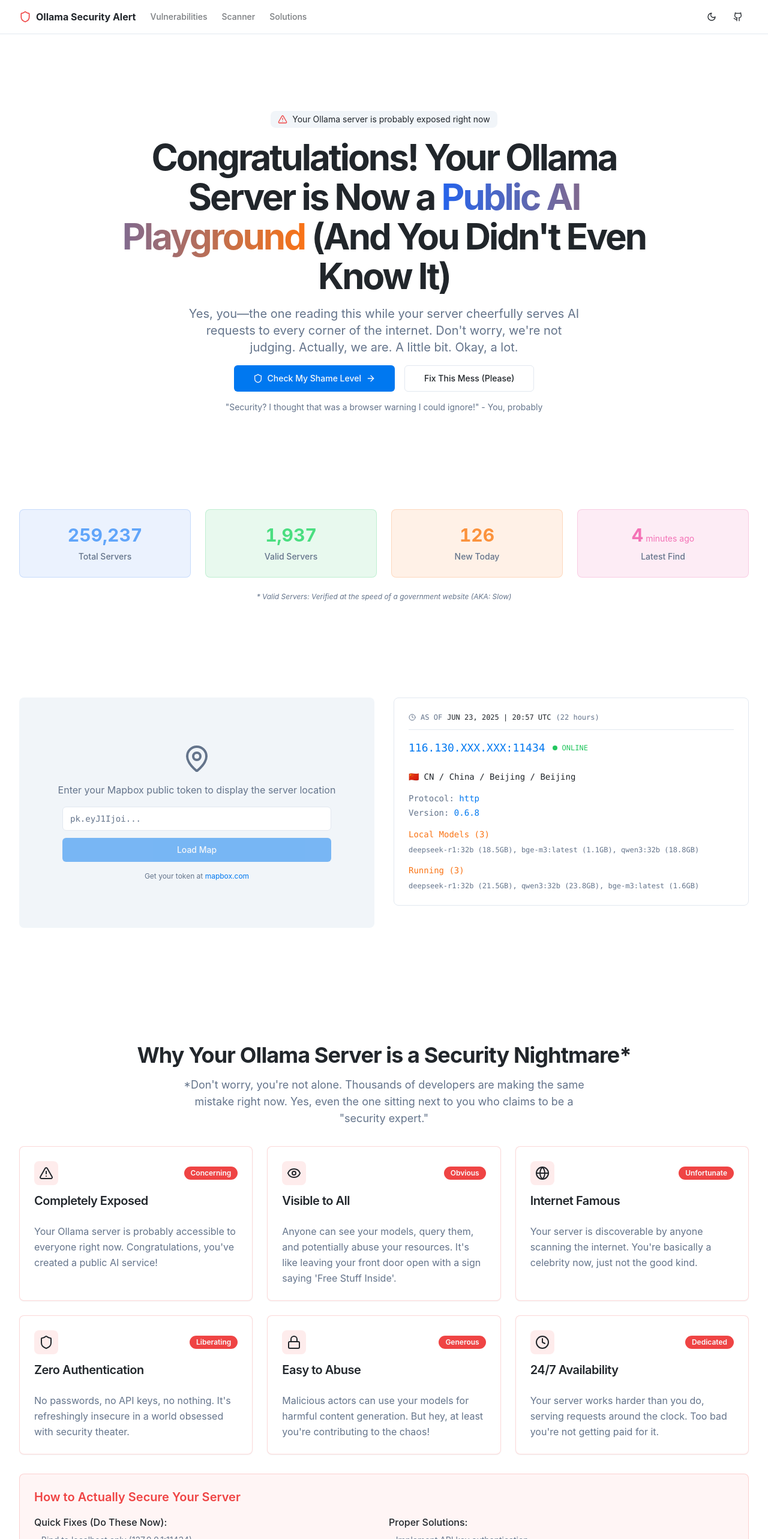
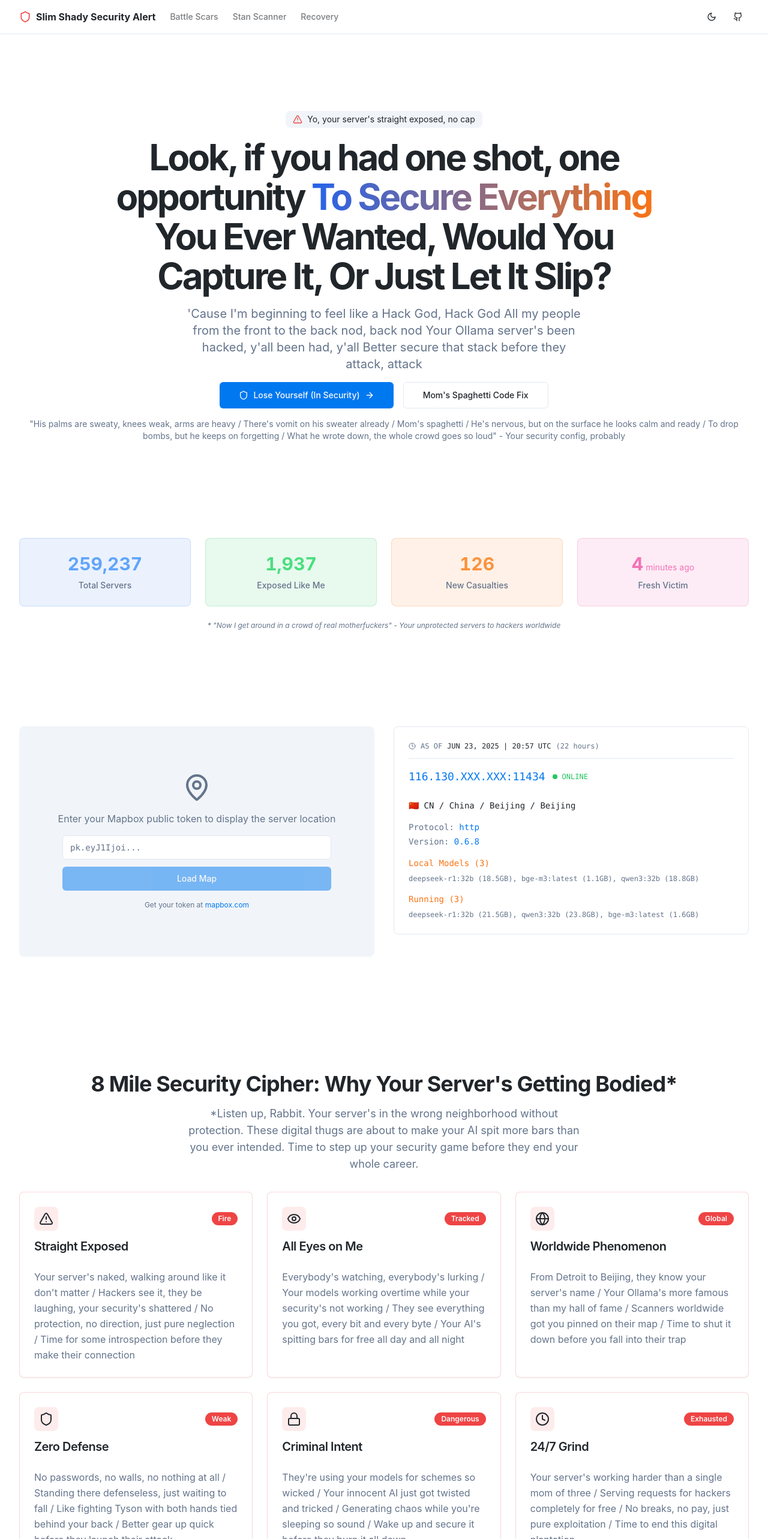
Before and after one commit to nileshevrywhr/sarcastic-react-starter-kit, a React (Vite) app: page / in a window 1280 px wide. Shown: the top 2566 px of the page at 60% size. Built offline with nearby package versions, Linux system fonts and the light colour scheme.

Commit message:
Refactor: Rewrite website in Eminem's style
Updated website copy and design to match Eminem's style, including changes to the Hero, ServerStats, Features, Header, and Footer components.

```diff
--- a/src/components/Features.tsx
+++ b/src/components/Features.tsx
@@ -7,39 +7,39 @@ const Features = () => {
   const features = [
     {
       icon: <AlertTriangle className="h-6 w-6" />,
-      title: "Completely Exposed",
-      description: "Your Ollama server is probably accessible to everyone right now. Congratulations, you've created a public AI service!",
-      badge: "Concerning"
+      title: "Straight Exposed",
+      description: "Your server's naked, walking around like it don't matter / Hackers see it, they be laughing, your security's shattered / No protection, no direction, just pure neglection / Time for some introspection before they make their connection",
+      badge: "Fire"
     },
     {
       icon: <Eye className="h-6 w-6" />,
-      title: "Visible to All",
-      description: "Anyone can see your models, query them, and potentially abuse your resources. It's like leaving your front door open with a sign saying 'Free Stuff Inside'.",
-      badge: "Obvious"
+      title: "All Eyes on Me",
+      description: "Everybody's watching, everybody's lurking / Your models working overtime while your security's not working / They see everything you got, every bit and every byte / Your AI's spitting bars for free all day and all night",
+      badge: "Tracked"
     },
     {
       icon: <Globe className="h-6 w-6" />,
-      title: "Internet Famous",
-      description: "Your server is discoverable by anyone scanning the internet. You're basically a celebrity now, just not the good kind.",
-      badge: "Unfortunate"
+      title: "Worldwide Phenomenon",
+      description: "From Detroit to Beijing, they know your server's name / Your Ollama's more famous than my hall of fame / Scanners worldwide got you pinned on their map / Time to shut it down before you fall into their trap",
+      badge: "Global"
     },
     {
       icon: <Shield className="h-6 w-6" />,
-      title: "Zero Authentication",
-      description: "No passwords, no API keys, no nothing. It's refreshingly insecure in a world obsessed with security theater.",
-      badge: "Liberating"
+      title: "Zero Defense",
+      description: "No passwords, no walls, no nothing at all / Standing there defenseless, just waiting to fall / Like fighting Tyson with both hands tied behind your back / Better gear up quick before they launch their attack",
+      badge: "Weak"
     },
     {
       icon: <Lock className="h-6 w-6" />,
-      title: "Easy to Abuse",
-      description: "Malicious actors can use your models for harmful content generation. But hey, at least you're contributing to the chaos!",
-      badge: "Generous"
+      title: "Criminal Intent",
+      description: "They're using your models for schemes so wicked / Your innocent AI just got twisted and tricked / Generating chaos while you're sleeping so sound / Wake up and secure it before they burn it all down",
+      badge: "Dangerous"
     },
     {
       icon: <Clock className="h-6 w-6" />,
-      title: "24/7 Availability",
-      description: "Your server works harder than you do, serving requests around the clock. Too bad you're not getting paid for it.",
-      badge: "Dedicated"
+      title: "24/7 Grind",
+      description: "Your server's working harder than a single mom of three / Serving requests for hackers completely for free / No breaks, no pay, just pure exploitation / Time to end this digital plantation",
+      badge: "Exhausted"
     }
   ];
 
@@ -47,11 +47,12 @@ const Features = () => {
     <section id="features" className="container py-24 space-y-8">
       <div className="text-center space-y-4">
         <h2 className="text-3xl font-bold tracking-tight md:text-4xl">
-          Why Your Ollama Server is a Security Nightmare*
+          8 Mile Security Cipher: Why Your Server's Getting Bodied*
         </h2>
         <p className="text-muted-foreground text-lg max-w-2xl mx-auto">
-          *Don't worry, you're not alone. Thousands of developers are making the same mistake
-          right now. Yes, even the one sitting next to you who claims to be a "security expert."
+          *Listen up, Rabbit. Your server's in the wrong neighborhood without protection.
+          These digital thugs are about to make your AI spit more bars than you ever intended.
+          Time to step up your security game before they end your whole career.
         </p>
       </div>
 
@@ -77,24 +78,24 @@ const Features = () => {
       </div>
 
       <div className="mt-12 p-6 bg-destructive/5 border border-destructive/20 rounded-lg">
-        <h3 className="text-xl font-semibold mb-4 text-destructive">How to Actually Secure Your Server</h3>
+        <h3 className="text-xl font-semibold mb-4 text-destructive">Marshall's Security Manual (Don't Sleep on This)</h3>
         <div className="grid gap-4 md:grid-cols-2">
           <div>
-            <h4 className="font-medium mb-2">Quick Fixes (Do These Now):</h4>
+            <h4 className="font-medium mb-2">Quick Fixes (Before You Lose Yourself):</h4>
             <ul className="text-sm space-y-1 text-muted-foreground">
-              <li>• Bind to localhost only (127.0.0.1:11434)</li>
-              <li>• Use a reverse proxy with authentication</li>
-              <li>• Set up firewall rules</li>
-              <li>• Monitor access logs regularly</li>
+              <li>• Lock it down to localhost (127.0.0.1:11434)</li>
+              <li>• Set up a reverse proxy with authentication</li>
+              <li>• Build those firewall walls up high</li>
+              <li>• Monitor those logs like your life depends on it</li>
             </ul>
           </div>
           <div>
-            <h4 className="font-medium mb-2">Proper Solutions:</h4>
+            <h4 className="font-medium mb-2">Real Solutions (The Way I Am):</h4>
             <ul className="text-sm space-y-1 text-muted-foreground">
-              <li>• Implement API key authentication</li>
-              <li>• Use VPN for remote access</li>
-              <li>• Set up rate limiting</li>
-              <li>• Regular security audits</li>
+              <li>• API keys stronger than my lyrics</li>
+              <li>• VPN tunnel deeper than my rhymes</li>
+              <li>• Rate limiting tighter than my flow</li>
+              <li>• Security audits more thorough than my bars</li>
             </ul>
           </div>
         </div>
--- a/src/components/Footer.tsx
+++ b/src/components/Footer.tsx
@@ -8,37 +8,37 @@ const Footer = () => {
       <div className="container py-8 md:py-12">
         <div className="grid gap-8 md:grid-cols-4">
           <div className="space-y-3">
-            <h3 className="text-lg font-semibold">Ollama Security Alert</h3>
+            <h3 className="text-lg font-semibold">Slim Shady Security Alert</h3>
             <p className="text-sm text-muted-foreground max-w-xs">
-              Making the internet slightly more secure, one sarcastic wake-up call at a time.
-              You're welcome.
+              Making servers bulletproof, one fire track at a time.
+              'Cause everybody has security problems, but not everybody's got bars to solve them.
             </p>
           </div>
 
           <div className="space-y-3">
-            <h4 className="text-sm font-semibold">Security Resources</h4>
+            <h4 className="text-sm font-semibold">Recovery Resources</h4>
             <ul className="space-y-2 text-sm text-muted-foreground">
-              <li><a href="#" className="hover:text-foreground transition-colors">Ollama Security Guide</a></li>
-              <li><a href="#" className="hover:text-foreground transition-colors">Server Hardening Tips</a></li>
-              <li><a href="#" className="hover:text-foreground transition-colors">Vulnerability Reports</a></li>
+              <li><a href="#" className="hover:text-foreground transition-colors">Lose Yourself Security Guide</a></li>
+              <li><a href="#" className="hover:text-foreground transition-colors">Not Afraid Hardening Tips</a></li>
+              <li><a href="#" className="hover:text-foreground transition-colors">Rap God Vulnerability Reports</a></li>
             </ul>
           </div>
 
           <div className="space-y-3">
-            <h4 className="text-sm font-semibold">Tools & Scanners</h4>
+            <h4 className="text-sm font-semibold">8 Mile Tools</h4>
             <ul className="space-y-2 text-sm text-muted-foreground">
-              <li><a href="#" className="hover:text-foreground transition-colors">Server Scanner</a></li>
-              <li><a href="#" className="hover:text-foreground transition-colors">Security Checker</a></li>
-              <li><a href="#" className="hover:text-foreground transition-colors">Monitoring Tools</a></li>
+              <li><a href="#" className="hover:text-foreground transition-colors">Stan Server Scanner</a></li>
+              <li><a href="#" className="hover:text-foreground transition-colors">Marshall Security Checker</a></li>
+              <li><a href="#" className="hover:text-foreground transition-colors">Detroit Monitoring Tools</a></li>
             </ul>
           </div>
 
           <div className="space-y-3">
-            <h4 className="text-sm font-semibold">Get Help</h4>
+            <h4 className="text-sm font-semibold">The Way I Am Support</h4>
             <ul className="space-y-2 text-sm text-muted-foreground">
-              <li><a href="#" className="hover:text-foreground transition-colors">Security Audit</a></li>
-              <li><a href="#" className="hover:text-foreground transition-colors">Emergency Response</a></li>
-              <li><a href="#" className="hover:text-foreground transition-colors">Professional Support</a></li>
+              <li><a href="#" className="hover:text-foreground transition-colors">Cleanin' Out My Closet Audit</a></li>
+              <li><a href="#" className="hover:text-foreground transition-colors">Emergency Response Team</a></li>
+              <li><a href="#" className="hover:text-foreground transition-colors">Professional D12 Support</a></li>
             </ul>
           </div>
         </div>
@@ -47,7 +47,7 @@ const Footer = () => {
 
         <div className="flex flex-col items-center justify-between gap-4 md:flex-row">
           <p className="text-sm text-muted-foreground">
-            © 2024 Ollama Security Alert. Saving servers from themselves since developers stopped caring about security.
+            © 2024 Slim Shady Security Alert. Protecting servers from themselves since developers started sleeping on security. Now wake up!
           </p>
 
           <div className="flex items-center space-x-4">
--- a/src/components/Header.tsx
+++ b/src/components/Header.tsx
@@ -11,7 +11,7 @@ const Header = () => {
           <a className="mr-6 flex items-center space-x-2" href="/">
             <Shield className="h-5 w-5 text-destructive" />
             <span className="hidden font-bold sm:inline-block">
-              Ollama Security Alert
+              Slim Shady Security Alert
             </span>
           </a>
           <nav className="flex items-center space-x-6 text-sm font-medium">
@@ -19,19 +19,19 @@ const Header = () => {
               className="transition-colors hover:text-foreground/80 text-foreground/60"
               href="#features"
             >
-              Vulnerabilities
+              Battle Scars
             </a>
             <a
               className="transition-colors hover:text-foreground/80 text-foreground/60"
               href="#scanner"
             >
-              Scanner
+              Stan Scanner
             </a>
             <a
               className="transition-colors hover:text-foreground/80 text-foreground/60"
               href="#solutions"
             >
-              Solutions
+              Recovery
             </a>
           </nav>
         </div>
--- a/src/components/Hero.tsx
+++ b/src/components/Hero.tsx
@@ -7,37 +7,38 @@ const Hero = () => {
     <section className="container flex flex-col items-center justify-center space-y-4 py-24 md:py-32">
       <div className="flex items-center space-x-2 rounded-lg bg-muted px-3 py-1">
         <AlertTriangle className="h-4 w-4 text-destructive" />
-        <span className="text-sm">Your Ollama server is probably exposed right now</span>
+        <span className="text-sm">Yo, your server's straight exposed, no cap</span>
       </div>
 
       <h1 className="text-3xl font-bold leading-tight tracking-tighter md:text-5xl lg:text-6xl lg:leading-[1.1] text-center max-w-4xl">
-        Congratulations! Your Ollama Server is Now a{" "}
+        Look, if you had one shot, one opportunity{" "}
         <span className="bg-gradient-to-r from-blue-600 to-orange-500 bg-clip-text text-transparent">
-          Public AI Playground
+          To Secure Everything
         </span>{" "}
-        (And You Didn't Even Know It)
+        You Ever Wanted, Would You Capture It, Or Just Let It Slip?
       </h1>
 
       <p className="max-w-2xl text-center text-lg text-muted-foreground md:text-xl">
-        Yes, you—the one reading this while your server cheerfully serves AI requests
-        to every corner of the internet. Don't worry, we're not judging. Actually,
-        we are. A little bit. Okay, a lot.
+        'Cause I'm beginning to feel like a Hack God, Hack God
+        All my people from the front to the back nod, back nod
+        Your Ollama server's been hacked, y'all been had, y'all
+        Better secure that stack before they attack, attack
       </p>
 
       <div className="flex flex-col gap-4 sm:flex-row">
         <Button size="lg" className="gap-2">
           <Shield className="h-4 w-4" />
-          Check My Shame Level
+          Lose Yourself (In Security)
           <ArrowRight className="h-4 w-4" />
         </Button>
         <Button variant="outline" size="lg">
-          Fix This Mess (Please)
+          Mom's Spaghetti Code Fix
         </Button>
       </div>
 
       <div className="mt-8 text-center">
         <p className="text-sm text-muted-foreground">
-          "Security? I thought that was a browser warning I could ignore!" - You, probably
+          "His palms are sweaty, knees weak, arms are heavy / There's vomit on his sweater already / Mom's spaghetti / He's nervous, but on the surface he looks calm and ready / To drop bombs, but he keeps on forgetting / What he wrote down, the whole crowd goes so loud" - Your security config, probably
         </p>
       </div>
     </section>
--- a/src/components/ServerStats.tsx
+++ b/src/components/ServerStats.tsx
@@ -12,19 +12,19 @@ const ServerStats = () => {
     },
     {
       value: 1937,
-      label: "Valid Servers",
+      label: "Exposed Like Me",
       color: "text-green-400",
       bgColor: "bg-green-500/10 border-green-500/20"
     },
     {
       value: 126,
-      label: "New Today",
+      label: "New Casualties",
       color: "text-orange-400",
       bgColor: "bg-orange-500/10 border-orange-500/20"
     },
     {
       value: 4,
-      label: "Latest Find",
+      label: "Fresh Victim",
       color: "text-pink-400",
       bgColor: "bg-pink-500/10 border-pink-500/20",
       suffix: " minutes ago"
@@ -59,7 +59,7 @@ const ServerStats = () => {
 
       <div className="text-center mt-6">
         <p className="text-xs text-muted-foreground italic">
-          * Valid Servers: Verified at the speed of a government website (AKA: Slow)
+          * "Now I get around in a crowd of real motherfuckers" - Your unprotected servers to hackers worldwide
         </p>
       </div>
     </section>
```
